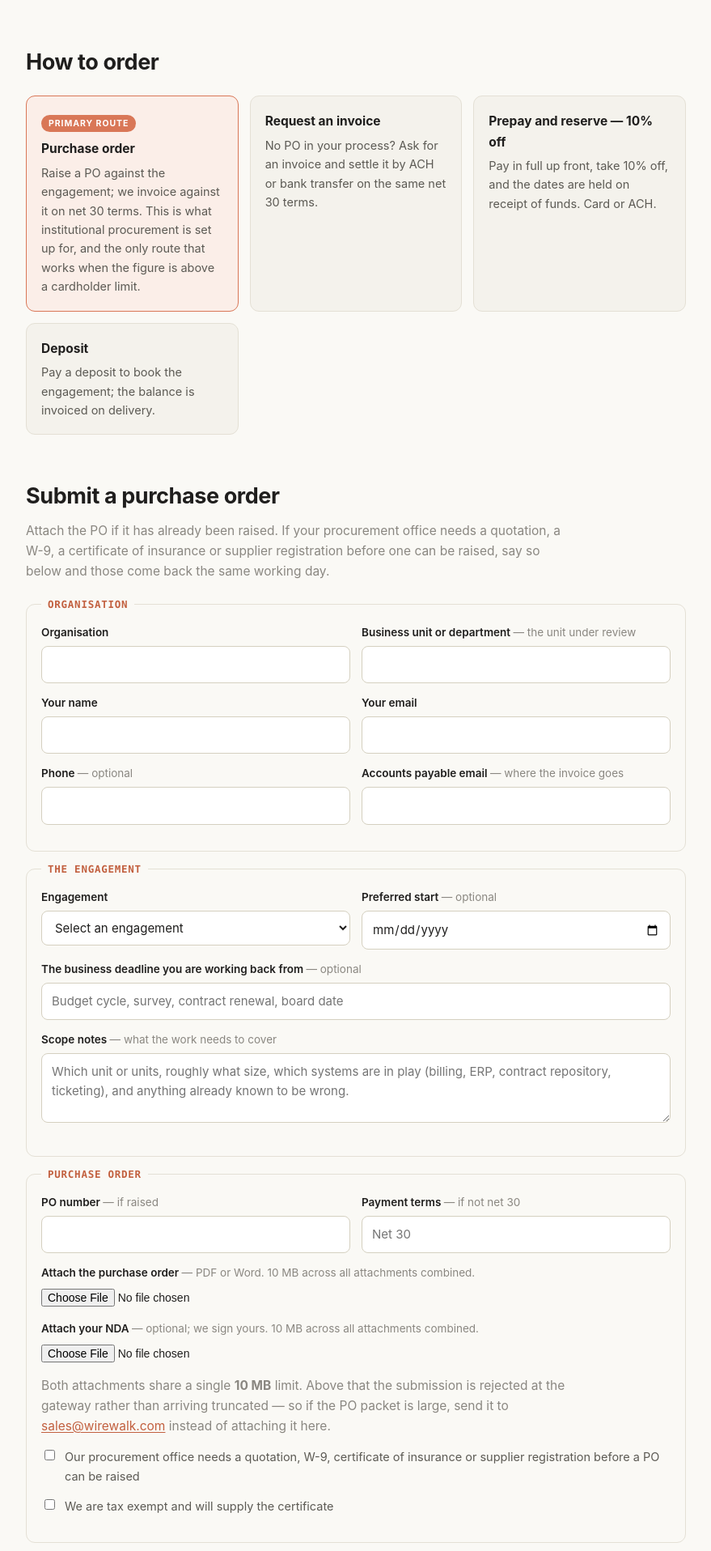
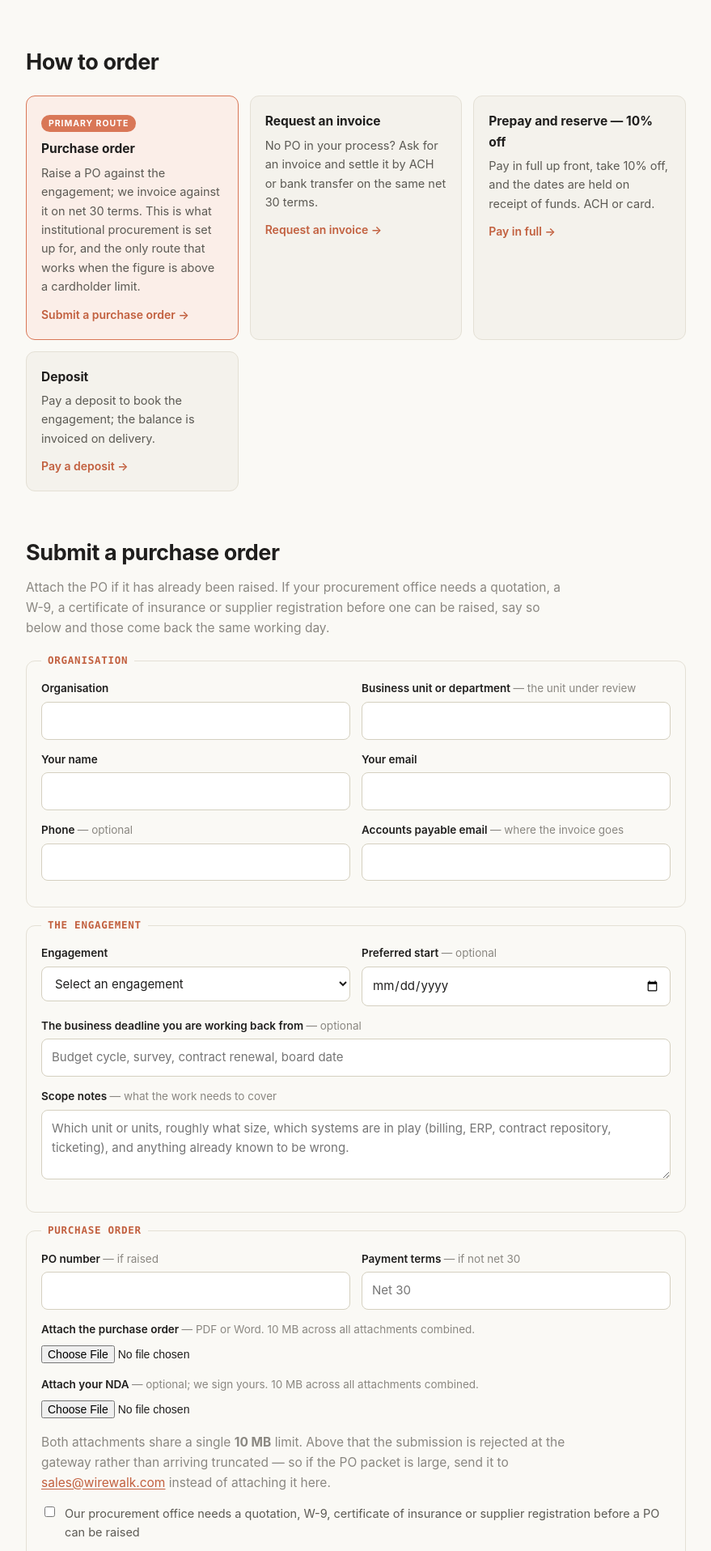
Before and after one commit to wirewalktech/AI-Extension, a Jekyll site: the page built from order.html, in a window 1280 px wide. Shown: the part 1122-3038 px from the top of the page at 81% size, without its empty margins (200-1079 px from the left). Built offline with Jekyll 4.4.1, drawn with Linux system fonts in a browser that asks for light colours.

Commit message:
Make the ordering route cards actually do something
The four cards described a route each and were inert divs. A visitor read
"Prepay and reserve - 10% off", decided, and then had to scroll and work out
which form that corresponded to. A card that describes an action and cannot
be actioned is a dead end at the exact moment someone has chosen to buy.

Each is now a link to its route, and carries the choice with it: the prepay
and deposit cards preselect the payment mode, and the invoice card clears the
PO number and labels it as optional. Landing on a form already set the way
you asked for is the difference between a route and a signpost.

Also states ACH before card in the prepay copy, matching the Worker, which
now offers ACH first on engagements of this size.

Co-Authored-By: Claude Opus 5 (1M context) <noreply@anthropic.com>
Claude-Session: https://claude.ai/code/session_01QBpvzzUp6VUoSqtkPD9YXJ

```diff
--- a/order.html
+++ b/order.html
@@ -75,7 +75,12 @@ table.cat td.p{white-space:nowrap;font-variant-numeric:tabular-nums;text-align:r
      border-radius:20px;padding:1px 8px;margin-left:8px;vertical-align:2px}
 
 .routes{display:grid;gap:14px;grid-template-columns:repeat(auto-fit,minmax(240px,1fr));margin:20px 0 0}
-.route{border:1px solid var(--ln);border-radius:11px;padding:18px;background:var(--alt)}
+.route{border:1px solid var(--ln);border-radius:11px;padding:18px;background:var(--alt);
+  display:block;text-decoration:none;color:inherit;transition:border-color .15s,transform .15s}
+.route:hover{border-color:var(--ac);transform:translateY(-2px)}
+.route:focus-visible{outline:2px solid var(--ac);outline-offset:2px}
+.route .go{display:block;margin-top:12px;font-size:14px;font-weight:600;color:var(--ac2)}
+@media (prefers-reduced-motion:reduce){.route{transition:none}.route:hover{transform:none}}
 .route.primary{border-color:var(--ac);background:var(--acs)}
 .route b{display:block;font-size:15.5px;color:var(--tx);margin-bottom:5px}
 .route .tagp{display:inline-block;font-size:10.5px;letter-spacing:.09em;text-transform:uppercase;
@@ -164,27 +169,31 @@ footer.end a{color:var(--ac2)}
 
   <h2 id="routes">How to order</h2>
   <div class="routes">
-    <div class="route primary">
+    <a class="route primary" href="#po">
       <span class="tagp">Primary route</span>
       <b>Purchase order</b>
       <p>Raise a PO against the engagement; we invoice against it on net 30 terms. This is
       what institutional procurement is set up for, and the only route that works when the
       figure is above a cardholder limit.</p>
-    </div>
-    <div class="route">
+      <span class="go">Submit a purchase order &rarr;</span>
+    </a>
+    <a class="route" href="#po" data-route="invoice">
       <b>Request an invoice</b>
       <p>No PO in your process? Ask for an invoice and settle it by ACH or bank transfer on
       the same net 30 terms.</p>
-    </div>
-    <div class="route">
+      <span class="go">Request an invoice &rarr;</span>
+    </a>
+    <a class="route" href="#pay" data-mode="full">
       <b>Prepay and reserve &mdash; 10% off</b>
       <p>Pay in full up front, take 10% off, and the dates are held on receipt of funds.
-      Card or ACH.</p>
-    </div>
-    <div class="route">
+      ACH or card.</p>
+      <span class="go">Pay in full &rarr;</span>
+    </a>
+    <a class="route" href="#pay" data-mode="deposit">
       <b>Deposit</b>
       <p>Pay a deposit to book the engagement; the balance is invoiced on delivery.</p>
-    </div>
+      <span class="go">Pay a deposit &rarr;</span>
+    </a>
   </div>
 
   <!-- ======================= PURCHASE ORDER (primary) ==================== -->
@@ -482,6 +491,24 @@ function token(){
   });
 }
 
+/* A route card is a promise about what happens next. Carry the choice across
+   so the visitor lands on the form already set the way they asked for, rather
+   than being dropped at a section and made to choose again. */
+document.querySelectorAll(".route[data-mode]").forEach(a => {
+  a.addEventListener("click", () => {
+    const m = a.getAttribute("data-mode");
+    const sel = $("#pay-mode");
+    if (sel) { sel.value = m; sel.dispatchEvent(new Event("change")); }
+  });
+});
+document.querySelectorAll('.route[data-route="invoice"]').forEach(a => {
+  a.addEventListener("click", () => {
+    const num = $("#po-num");
+    if (num) { num.value = ""; num.placeholder = "Leave blank — invoice without a PO"; }
+    const t = $("#po-terms"); if (t && !t.value) t.placeholder = "Net 30";
+  });
+});
+
 $("#paygo").addEventListener("click", async () => {
   const btn = $("#paygo"), msg = $("#paymsg");
   const email = $("#pay-email").value.trim();
```
